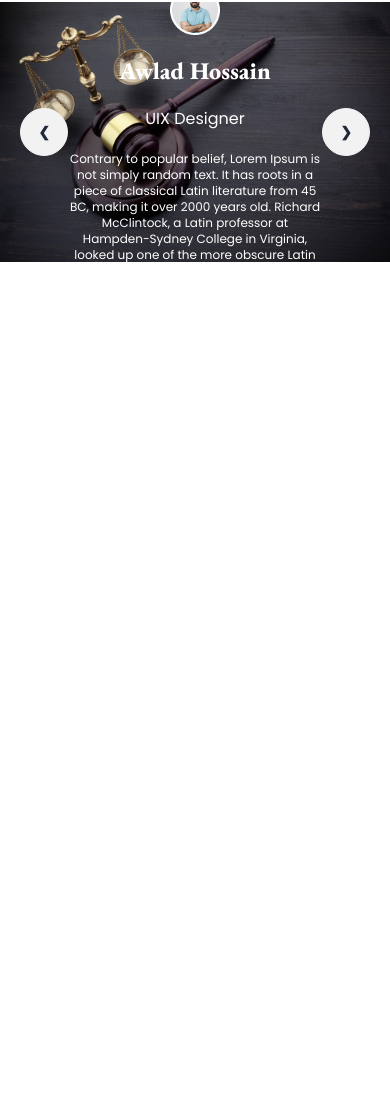
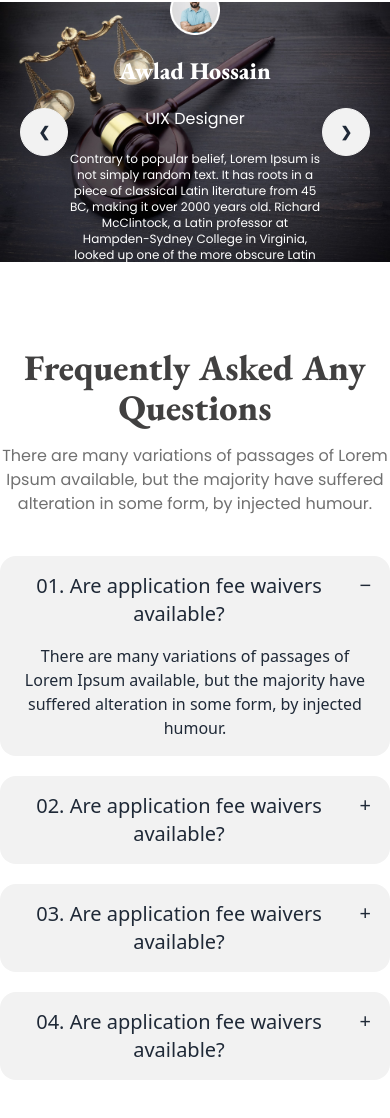
Before and after one commit to itzmenajmul/legal-solution, a plain HTML site: page index.html in a window 390 px wide. Shown: the part 3125-4243 px from the top of the page. Before the commit the page ends 3473 px from the top, so only its background shows below. Drawn offline with nearby package versions, Linux system fonts and the light colour scheme.

Commit message:
add question section and make responsive

```diff
--- a/index.html
+++ b/index.html
@@ -325,7 +325,66 @@
         </section>
         <!-- client say section ends here -->
 
-        <!--  -->
+        <!-- questions  section starts here -->
+        <section>
+            <div class="my-3 md:my-20 text-center">
+            <!-- heading & description -->
+            <h2 class="text-4xl font-extrabold font-eb-garamond text-[#414040] mb-4 text-center">Frequently Asked Any Questions</h2>
+            <p class="text-base text-secondary-color font-poppins lg:w-[700px] lg:m-auto">There are many variations of passages of Lorem Ipsum available, but the majority have suffered alteration in some form, by injected humour.</p>
+
+            <!-- container -->
+            <div class="flex flex-col lg:flex-row items-center justify-center gap-5 mt-10">
+                <!-- question -->
+                <div class="flex-1">
+                    <!-- qna 1 -->
+                    <div class="collapse collapse-plus bg-base-200 mb-5">
+                        <input type="radio" name="my-accordion-3" checked="checked" />
+                        <div class="collapse-title text-xl font-medium">
+                           01. Are application fee waivers available?
+                        </div>
+                        <div class="collapse-content">
+                          <p>There are many variations of passages of Lorem Ipsum available, but the majority have suffered alteration in some form, by injected humour.</p>
+                        </div>
+                      </div>
+                      <!-- qna 2 -->
+                      <div class="collapse collapse-plus bg-base-200 mb-5">
+                        <input type="radio" name="my-accordion-3" />
+                        <div class="collapse-title text-xl font-medium">
+                            02. Are application fee waivers available?
+                        </div>
+                        <div class="collapse-content">
+                            <p>There are many variations of passages of Lorem Ipsum available, but the majority have suffered alteration in some form, by injected humour.</p>
+                        </div>
+                      </div>
+                      <!-- qna 3 -->
+                      <div class="collapse collapse-plus bg-base-200 mb-5">
+                        <input type="radio" name="my-accordion-3" />
+                        <div class="collapse-title text-xl font-medium">
+                            03. Are application fee waivers available?
+                        </div>
+                        <div class="collapse-content">
+                            <p>There are many variations of passages of Lorem Ipsum available, but the majority have suffered alteration in some form, by injected humour.</p>
+                        </div>
+                      </div>
+                      <!-- qna 4 -->
+                      <div class="collapse collapse-plus bg-base-200 mb-5">
+                        <input type="radio" name="my-accordion-3" />
+                        <div class="collapse-title text-xl font-medium">
+                            04. Are application fee waivers available?
+                        </div>
+                        <div class="collapse-content">
+                            <p>There are many variations of passages of Lorem Ipsum available, but the majority have suffered alteration in some form, by injected humour.</p>
+                        </div>
+                      </div>
+                </div>
+                <!-- question img -->
+                <div class="flex-1">
+                    <img class="lg:w-3/5" src="./images/faq.png" alt="">
+                </div>
+            </div>
+            </div>
+        </section>
+        <!-- questions  section ends here -->
     </main>
     <footer>
 
```
